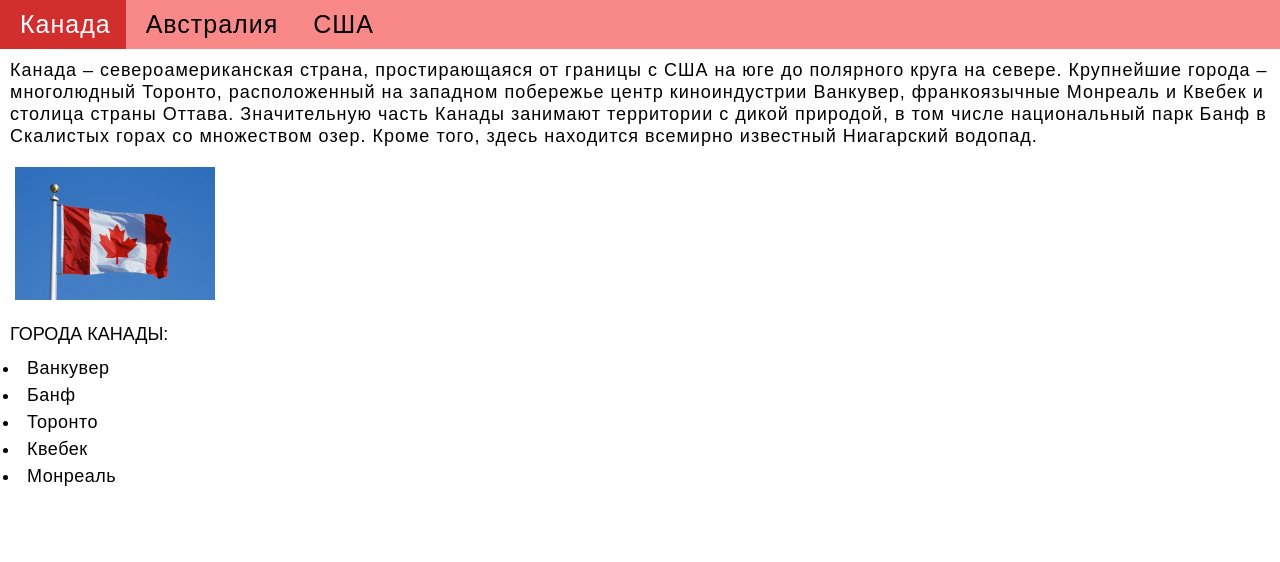
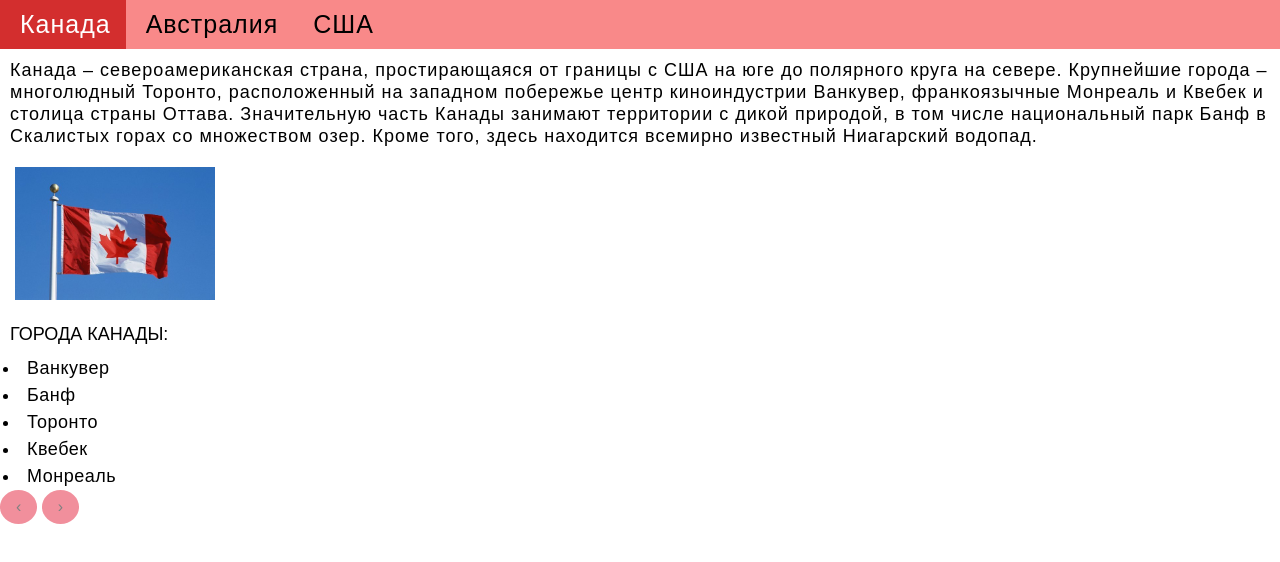
Before and after one commit to annetlevitskaya/first-js, a plain HTML site: page html/index.html in a window 1280 px wide. Drawn offline with Linux system fonts and the light colour scheme.

Commit message:
add bottoms  next and previous

```diff
--- a/css/style.css
+++ b/css/style.css
@@ -61,3 +61,30 @@
 .tub-info.active {
     display: block;
 }
+
+/*add bottoms next and previouslu*/
+.link {
+    text-decoration: none;
+    color: gray;
+    display: inline-block;
+    padding: 8px 16px;
+}
+
+.link:hover {
+    background-color: #f2abb4;
+    color: black;
+}
+
+.previous {
+    position: relative;
+    background-color: #f18f9c;
+}
+
+.next {
+    position: relative;
+    background-color: #f18f9c;
+}
+
+.round {
+    border-radius: 50%;
+}
--- a/html/index.html
+++ b/html/index.html
@@ -58,6 +58,8 @@
         </div>
     </div>
 
+    <a href="#" class= "previous round link">&#8249;</a>
+    <a href="#" class= "next round link">&#8250;</a>
 
 <script src="../javaScript/script.js"></script>
 </body>
```
